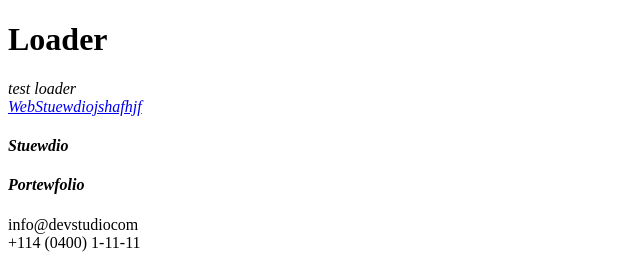
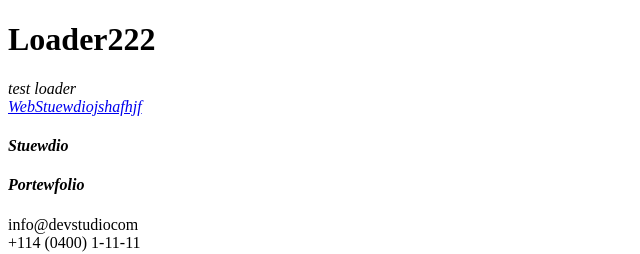
Before and after one commit to maryshkam/goit-markup-hw-01, a plain HTML site: page index.html in a window 1280 px wide. Shown: the top 254 px of the page, 0-640 px from the left. Drawn offline with Linux system fonts and the light colour scheme.

Commit message:
Update index.html

```diff
--- a/index.html
+++ b/index.html
@@ -10,7 +10,7 @@
 
 <body>
     <div>
-        <h1>Loader</h1>
+        <h1>Loader222</h1>
         <address>
             <nav>test loader</nav>
             <a href="#">WebStuewdiojshafhjf </a>
```
